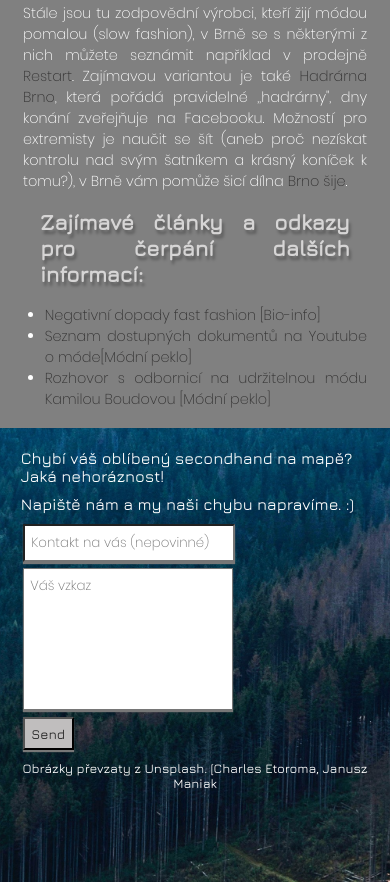
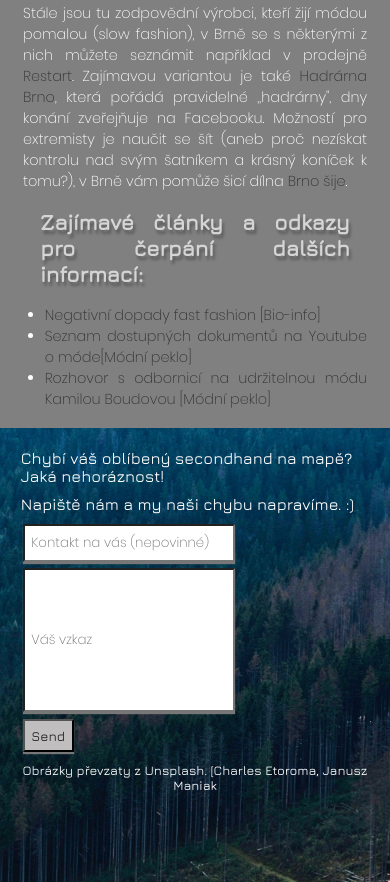
Before and after one commit to secondhandsbrno/secondhandsbrno.github.io, a plain HTML site: page index.html in a window 390 px wide. Shown: the part 2059-2941 px from the top of the page. Drawn offline with nearby package versions, Linux system fonts and the light colour scheme.

Commit message:
Add files via upload

```diff
--- a/index.html
+++ b/index.html
@@ -50,7 +50,7 @@ Zajímavou variantou je také <a href="https://www.facebook.com/hadrarnabrno/">H
     <p>Napiště nám a my naši chybu napravíme. :) </p>
     <form action="https://formspree.io/natalie.kacova@jedensvettisnov.cz" method="POST" />
     <input type="email" name="_replyto" placeholder="Kontakt na vás (nepovinné)">
-    <textarea type="text" placeholder="Váš vzkaz"></textarea>
+    <input id="textarea" type="text" placeholder="Váš vzkaz"></input>
     <input type="submit" id="submit" value="Send">
 </form>
 <p id="copy">Obrázky převzaty z Unsplash. [<a href="https://unsplash.com/@charlesetoroma">Charles Etoroma</a>, <a href=https://unsplash.com/@rndr_foto">Janusz Maniak</a></p>
--- a/style.css
+++ b/style.css
@@ -128,7 +128,7 @@ h3 {
 }
 
 input,
-textarea {
+#textarea {
     padding: 0.5em;
     display: block;
     margin: 0.5em 2.5em;
@@ -144,7 +144,7 @@ input {
     width: 15vw;
 }
 
-textarea {
+#textarea {
     width: 25vw;
     height: 15vh;
     resize: none;
@@ -185,7 +185,7 @@ textarea {
 }
 
 input,
-textarea {
+#textarea {
     width: 50vw;
     margin: 0.5em;
 }
@@ -205,10 +205,10 @@ textarea {
         font-size: 93%;
     }
     input,
-    textarea {
+    #textarea {
         width: 55vw;
     }
-    textarea {
+    #textarea {
         height: 10vh;
     }
 }
```
